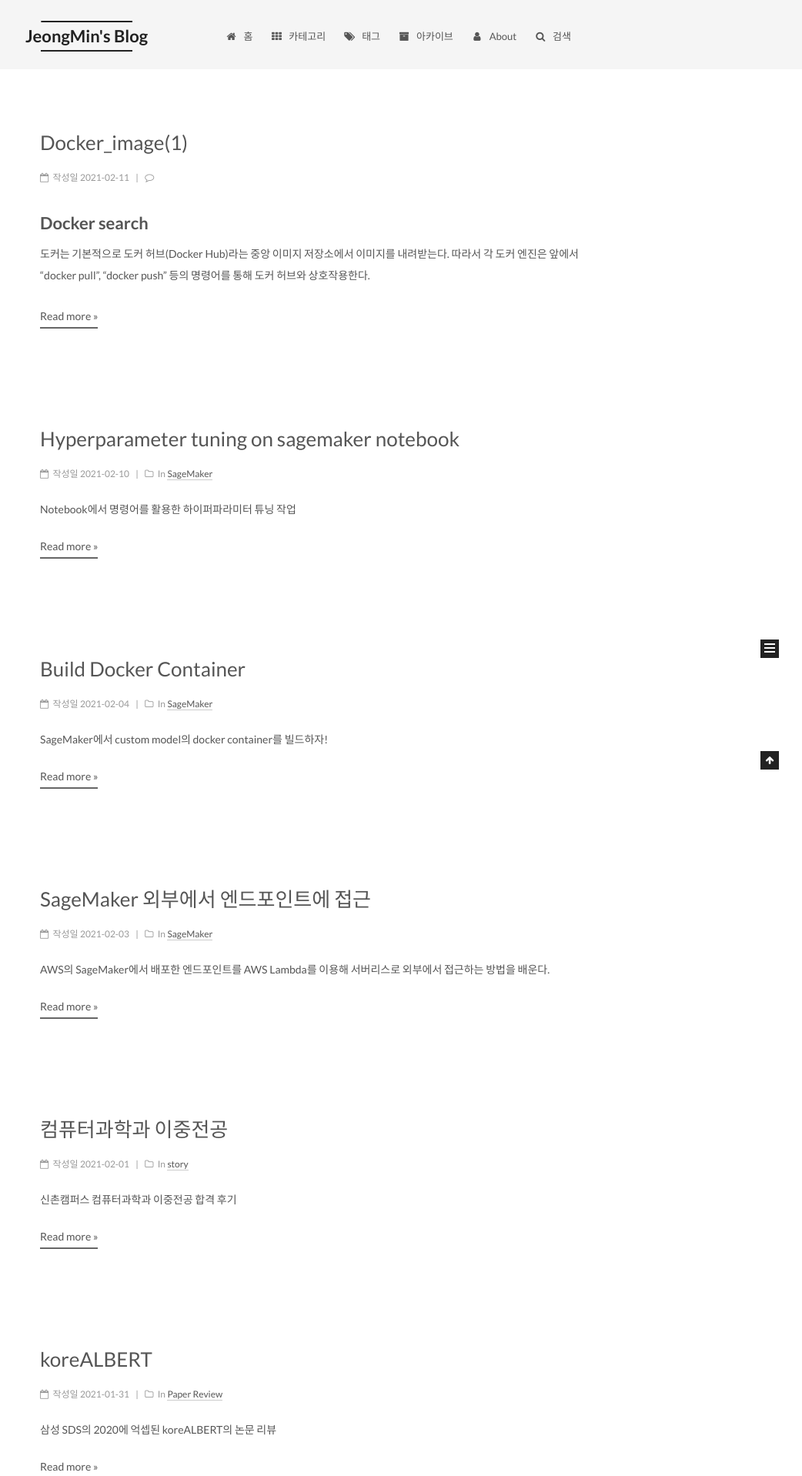
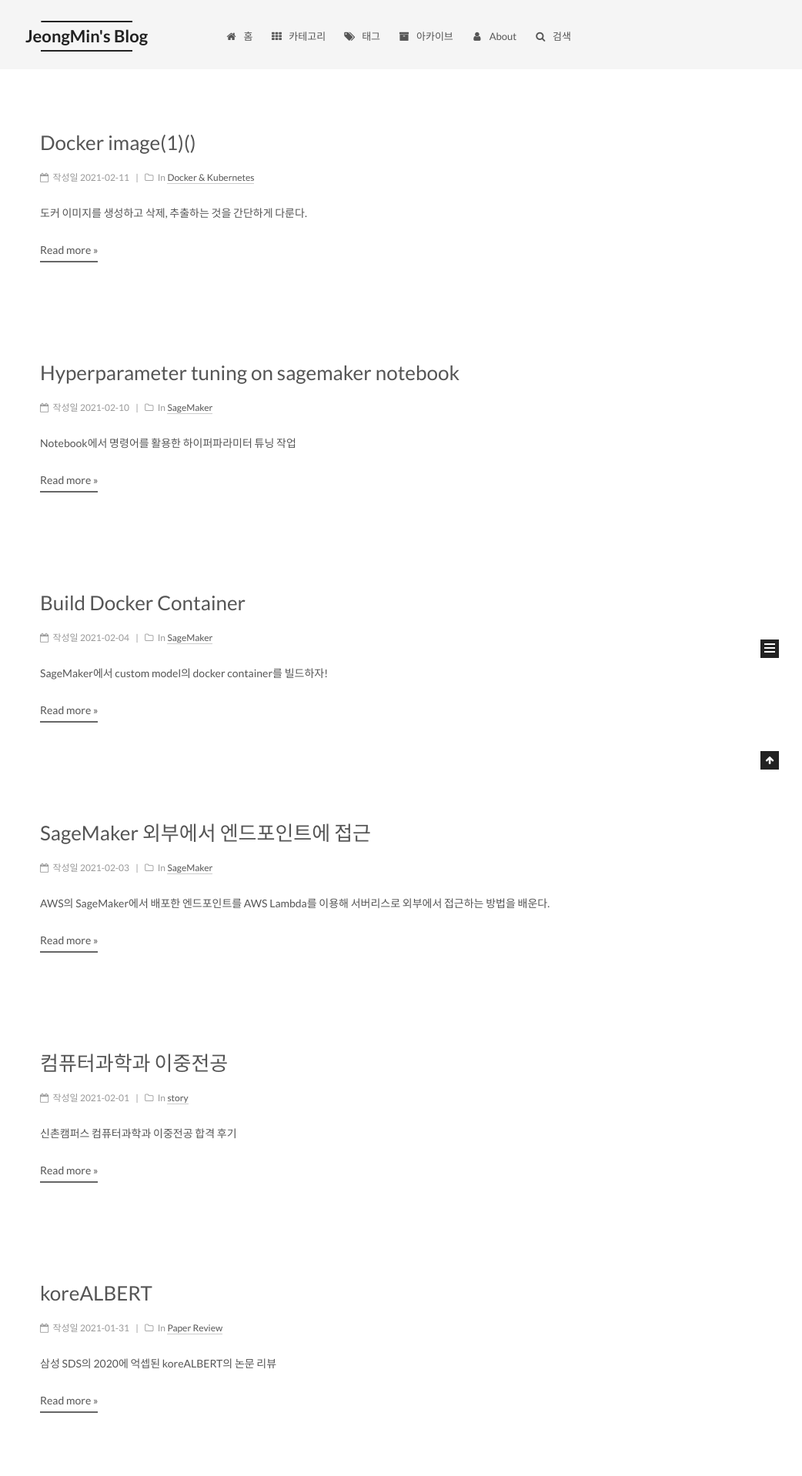
Before and after one commit to silverstar0727/silverstar0727.github.io, a Jekyll site: the page built from index.html, in a window 1280 px wide. Shown: the top 1918 px of the page at 77% size, without its empty margins (238-1280 px from the left). Built offline with Jekyll 4.4.1, drawn with Linux system fonts in a browser that asks for light colours; the list of posts is cut into pages by our own code; comment, search, counter and statistics services are not loaded.

Commit message:
Update 2021-02-11-docker_image(1).md

```diff
--- a/_posts/docker_kubernetes/2021-02-11-docker_image(1).md
+++ b/_posts/docker_kubernetes/2021-02-11-docker_image(1).md
@@ -1,3 +1,14 @@
+---
+layout: post
+title: "Docker image(1)()"
+date: 2021-02-11
+excerpt: "도커 이미지를 생성하고 삭제, 추출하는 것을 간단하게 다룬다."
+tags: [Docker]
+category: Docker & Kubernetes
+comments: False
+use_math: true
+---
+
 ## Docker search
 도커는 기본적으로 도커 허브(Docker Hub)라는 중앙 이미지 저장소에서 이미지를 내려받는다. 따라서 각 도커 엔진은 앞에서 “docker pull”, “docker push” 등의 명령어를 통해 도커 허브와 상호작용한다.
 
```
